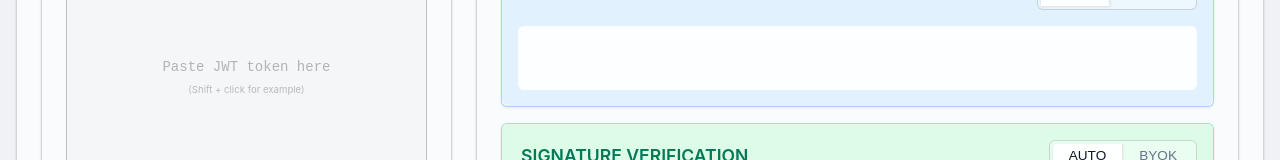
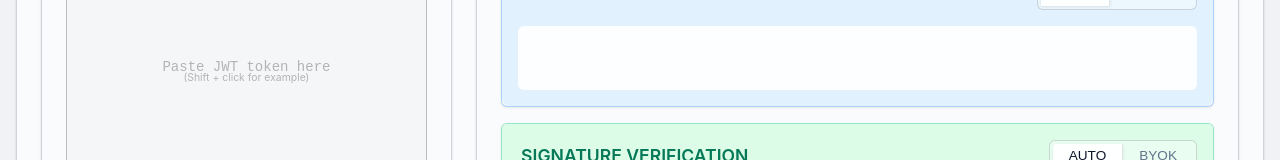
Before and after one commit to Rainier-MSFT/JWTly, a website: page index.html in a window 1280 px wide. Shown: the part 404-564 px from the top of the page. Drawn offline with nearby package versions, Linux system fonts and the light colour scheme.

Commit message:
Revert "Reposition example hint below placeholder text with smaller font"
This reverts commit 2582b86149a38551e3979fbec6a96ca2c07e04c9.

```diff
--- a/index.html
+++ b/index.html
@@ -721,16 +721,15 @@
 
         .jwt-input-hint {
             position: absolute;
-            top: calc(50% + 0.9rem);
-            left: 0;
-            right: 0;
-            font-size: 0.6rem;
+            top: 50%;
+            left: 50%;
+            transform: translate(-50%, 0.2rem);
+            font-size: 0.65rem;
             color: #888;
-            opacity: 0.55;
+            opacity: 0.6;
             text-align: center;
             user-select: none;
             cursor: default;
-            pointer-events: auto;
             pointer-events: auto;
         }
 
```
